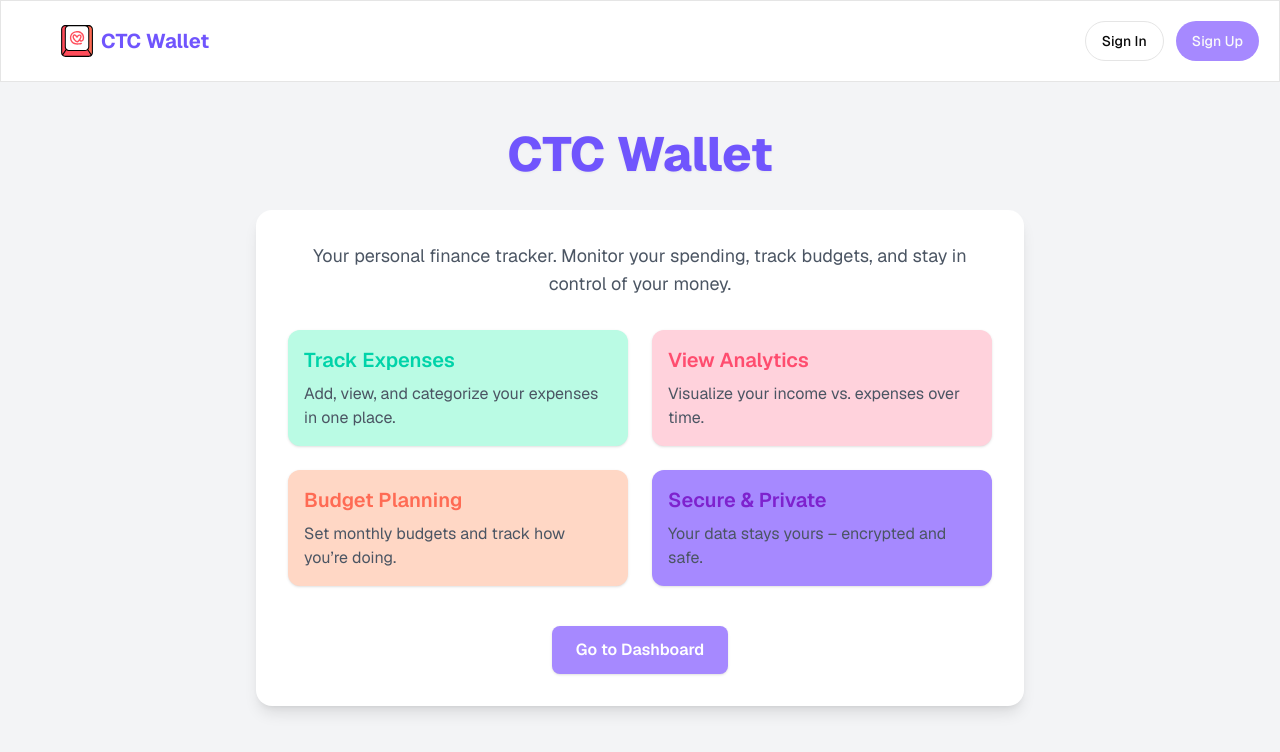
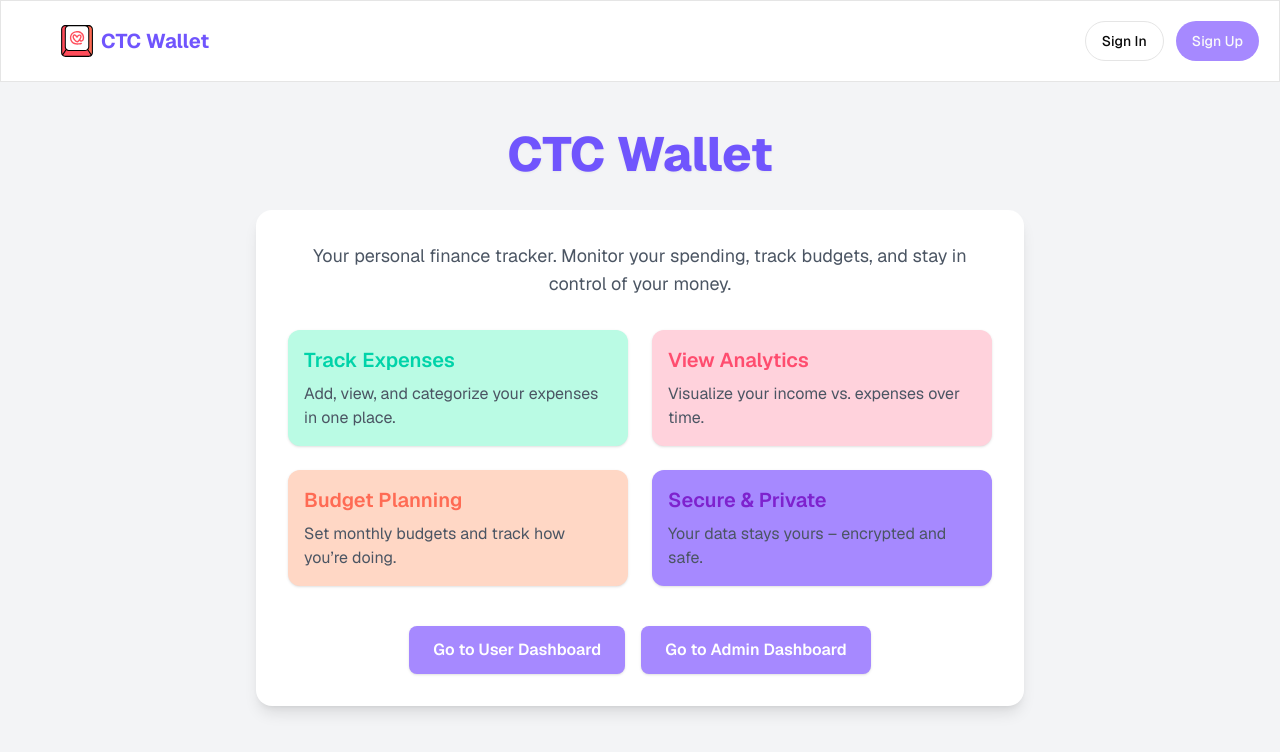
Before and after one commit to anthonyych4n/471-ctc-wallet, a Next.js app: page / in a window 1280 px wide. Shown: the top 752 px of the page. Built offline with nearby package versions, Linux system fonts and the light colour scheme.

Commit message:
added admin button

```diff
--- a/app/page.tsx
+++ b/app/page.tsx
@@ -39,13 +39,24 @@ export default async function Home() {
           </div>
         </div>
 
-        <div className="mt-10 text-center">
+        <div className="mt-10 text-center space-x-4">
           <a
             href="/dashboard"
-            className="inline-block px-6 py-3 bg-ctcColourSet-lavender text-white font-semibold rounded-lg shadow hover:bg-blue-700 transition"
+            className="inline-block px-6 py-3 bg-ctcColourSet-lavender text-white font-semibold rounded-lg shadow hover:bg-ctcColourSet-purpleVib transition"
           >
-            Go to Dashboard
+            Go to  User Dashboard
           </a>
+
+          {/* button for admin dashboard */}
+          <a
+            href="/admin"
+            className="inline-block px-6 py-3 bg-ctcColourSet-lavender text-white font-semibold rounded-lg shadow hover:bg-ctcColourSet-purpleVib transition ml-4"
+            >
+            Go to Admin Dashboard
+          </a>
+
+
+
         </div>
       </div>
     </main>
```
